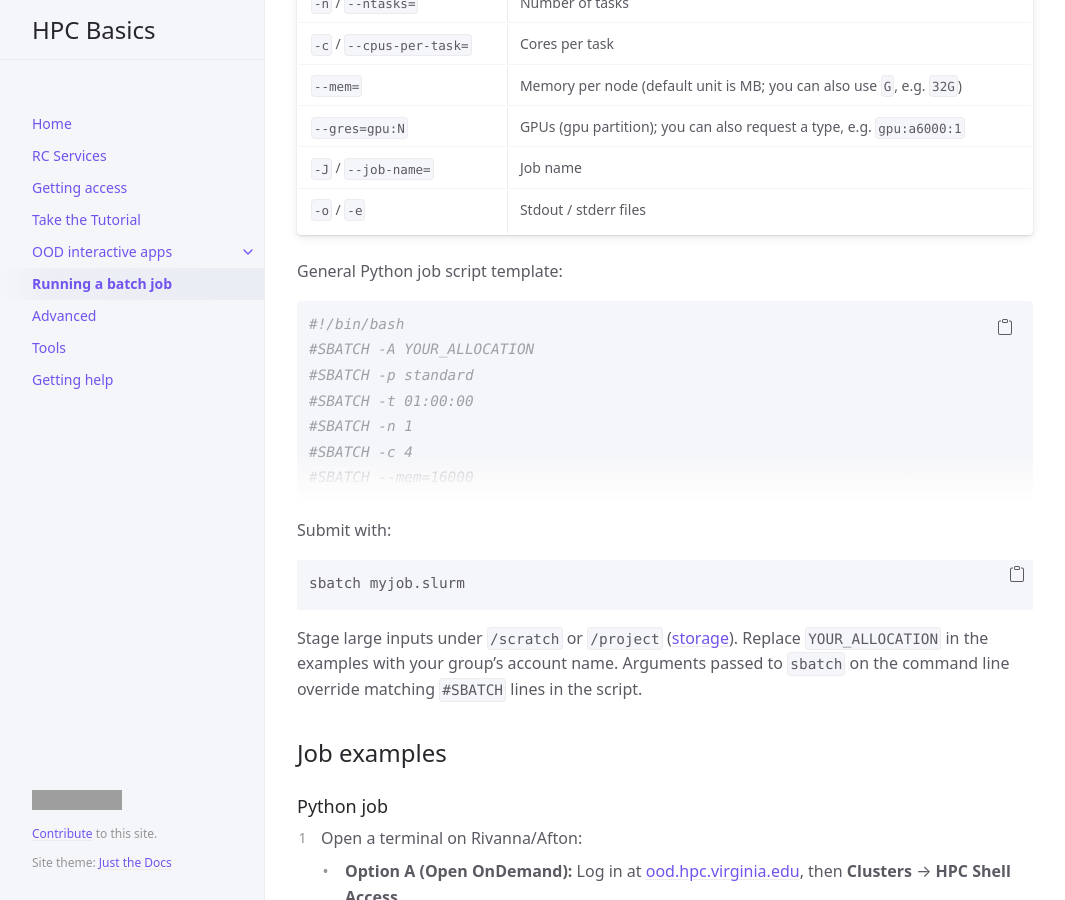
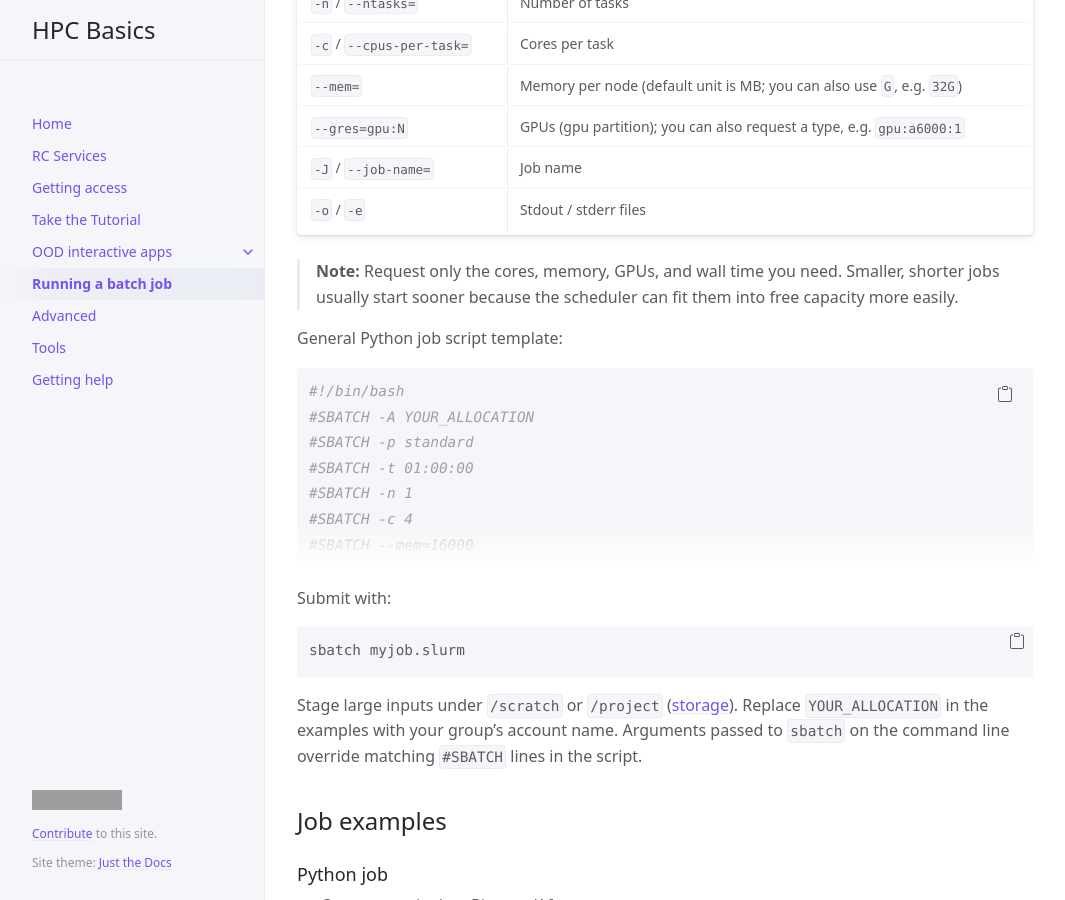
Before and after one commit to UVADS/hpc-basics, a Jekyll site: the page built from docs/batch-jobs.md, in a window 1280 px wide and 900 px high, scrolled down 1078 px. Shown: the whole window, without its empty margins (107-1172 px from the left). Built offline with Jekyll 4.4.1, drawn with Linux system fonts in a browser that asks for light colours; cached includes are drawn as plain includes; grey boxes are pictures that could not be loaded.

Commit message:
best practice for resource requests

```diff
--- a/docs/batch-jobs.md
+++ b/docs/batch-jobs.md
@@ -40,6 +40,8 @@ Typical directives:
 | `--gres=gpu:N` | GPUs (gpu partition); you can also request a type, e.g. `gpu:a6000:1` |
 | `-J` / `--job-name=` | Job name |
 | `-o` / `-e` | Stdout / stderr files |
+
+> **Note:** Request only the cores, memory, GPUs, and wall time you need. Smaller, shorter jobs usually start sooner because the scheduler can fit them into free capacity more easily.
 
 General Python job script template:
 
```
Also changed, not shown: docs/open-ondemand/desktop.md (+1 -0 lines), docs/open-ondemand/jupyterlab.md (+1 -0 lines), docs/open-ondemand/rstudio.md (+1 -0 lines), docs/open-ondemand/vscode.md (+1 -0 lines).
